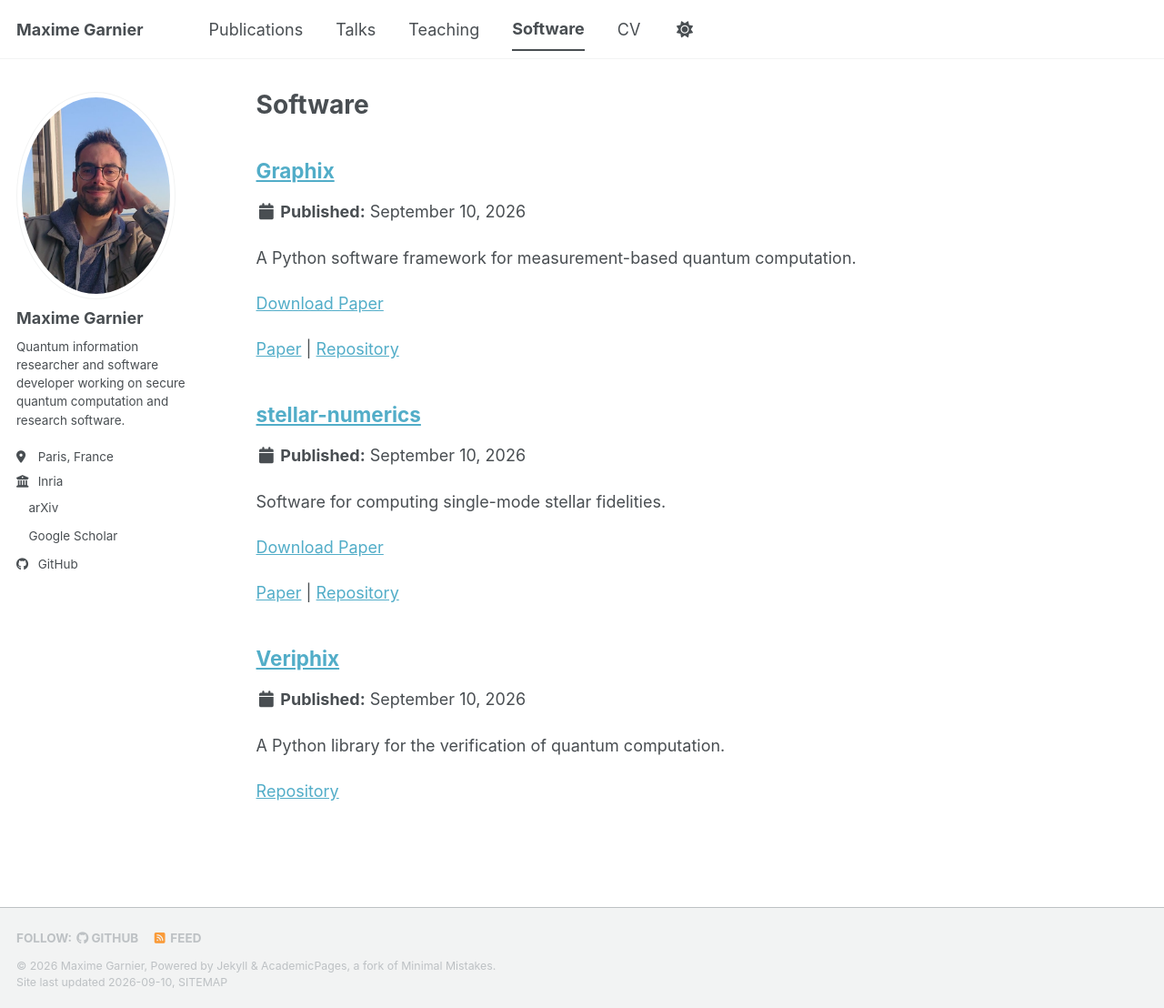
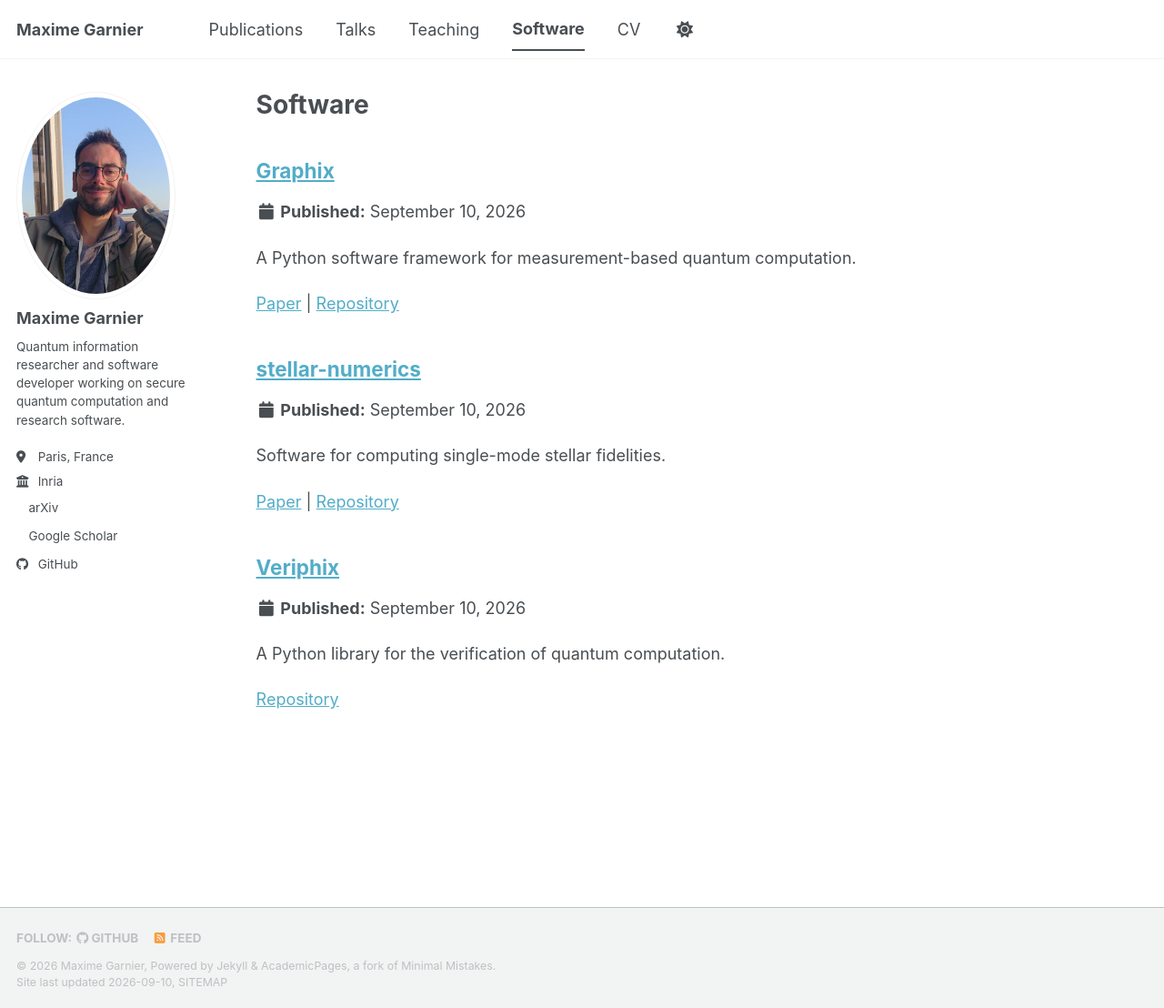
Before and after one commit to mgarnier59/mgarnier59.github.io, a Jekyll site: the page built from _pages/software.html, in a window 1280 px wide and 1108 px high. Shown: the whole window at 91% size. Built offline with Jekyll 4.4.1, drawn with Linux system fonts in a browser that asks for light colours; a style sheet for code colours, icons or effects is not loaded.

```diff
--- a/_includes/archive-single.html
+++ b/_includes/archive-single.html
@@ -56,6 +56,7 @@
     </p>
   {% endif %}
 {% endunless %}
+    {% unless post.collection == 'software' %}
     {% if post.citation and post.paperurl and post.slidesurl and post.bibtexurl %}
       <p>Recommended citation: {{ post.citation }}<br /><a href="{{ post.paperurl }}">Download Paper</a> | <a href="{{ post.slidesurl }}">Download Slides</a> | <a href="{{ post.bibtexurl }}">Download Bibtex</a></p>
     {% elsif post.citation and post.paperurl and post.slidesurl %}
@@ -83,6 +84,7 @@
     {% elsif post.bibtexurl %}
       <p><a href="{{ post.bibtexurl }}">Download Bibtex</a></p>
     {% endif %}
+    {% endunless %}
     {% if post.collection == 'software' %}
       {% include software-links.html item=post %}
     {% endif %}
--- a/_layouts/single.html
+++ b/_layouts/single.html
@@ -47,6 +47,7 @@
       <section class="page__content" itemprop="text">
         {{ content }}
 
+        {% unless page.collection == 'software' %}
         {% if page.citation and page.paperurl and page.slidesurl and page.bibtexurl %}
           <p style="font-size: smaller">Recommended citation: {{ page.citation }}<br /><a href="{{ page.paperurl }}">Download Paper</a> | <a href="{{ page.slidesurl }}">Download Slides</a> | <a href="{{ page.bibtexurl }}">Download Bibtex</a></p>
         {% elsif page.citation and page.paperurl and page.slidesurl %}
@@ -72,6 +73,7 @@
         {% elsif page.bibtexurl %}
           <p style="font-size: smaller"><a href="{{ page.bibtexurl }}">Download Bibtex</a></p>
         {% endif %}
+        {% endunless %}
         {% if page.collection == 'software' %}
           {% include software-links.html item=page %}
         {% endif %}
```
